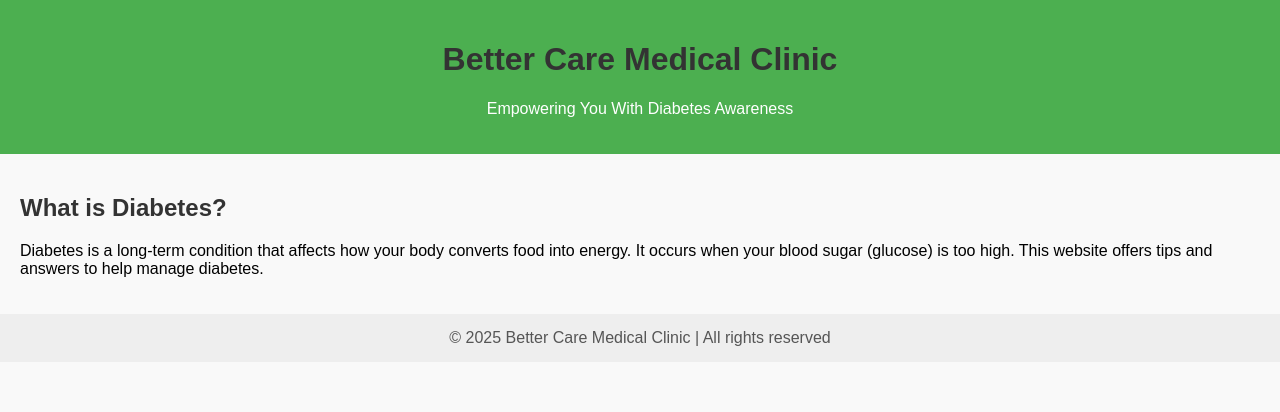
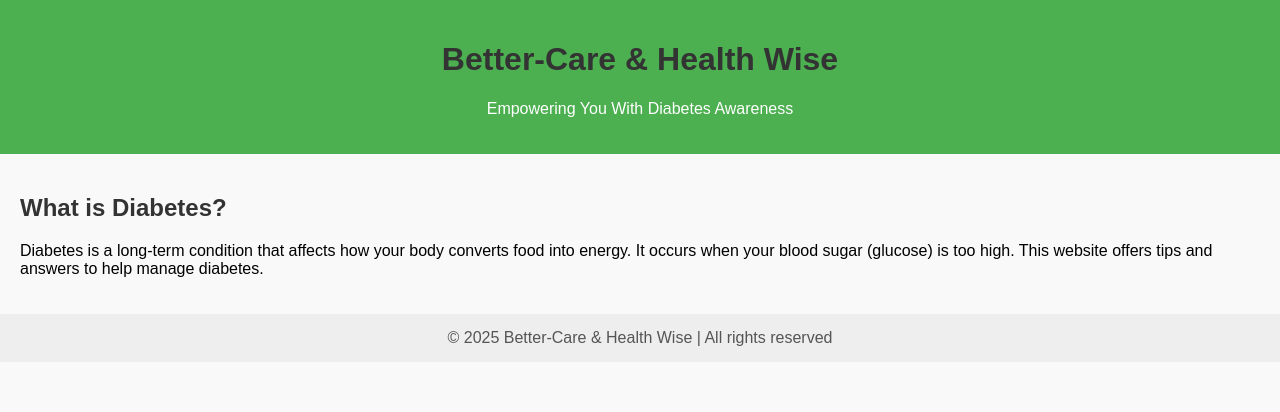
Before and after one commit to Viking185-coder/Better-Care, a plain HTML site: page diabetes_chat_widget.html in a window 1280 px wide. Shown: the top 412 px of the page. Drawn offline with Linux system fonts and the light colour scheme.

Commit message:
Update diabetes_chat_widget.html

```diff
--- a/diabetes_chat_widget.html
+++ b/diabetes_chat_widget.html
@@ -3,7 +3,7 @@
 <head>
   <meta charset="UTF-8" />
   <meta name="viewport" content="width=device-width, initial-scale=1.0"/>
-  <title>Kilagan Medical Clinic</title>
+  <title>Better-Care & Health Wise</title>
   <style>
     body {
       font-family: Arial, sans-serif;
@@ -106,7 +106,7 @@
 <body>
 
 <header>
-  <h1>Better Care Medical Clinic</h1>
+  <h1>Better-Care & Health Wise</h1>
   <p>Empowering You With Diabetes Awareness</p>
 </header>
 
@@ -116,7 +116,7 @@
 </main>
 
 <footer>
-  &copy; 2025 Better Care Medical Clinic | All rights reserved
+  &copy; 2025 Better-Care & Health Wise | All rights reserved
 </footer>
 
 <!-- Floating Chat Button -->
```
